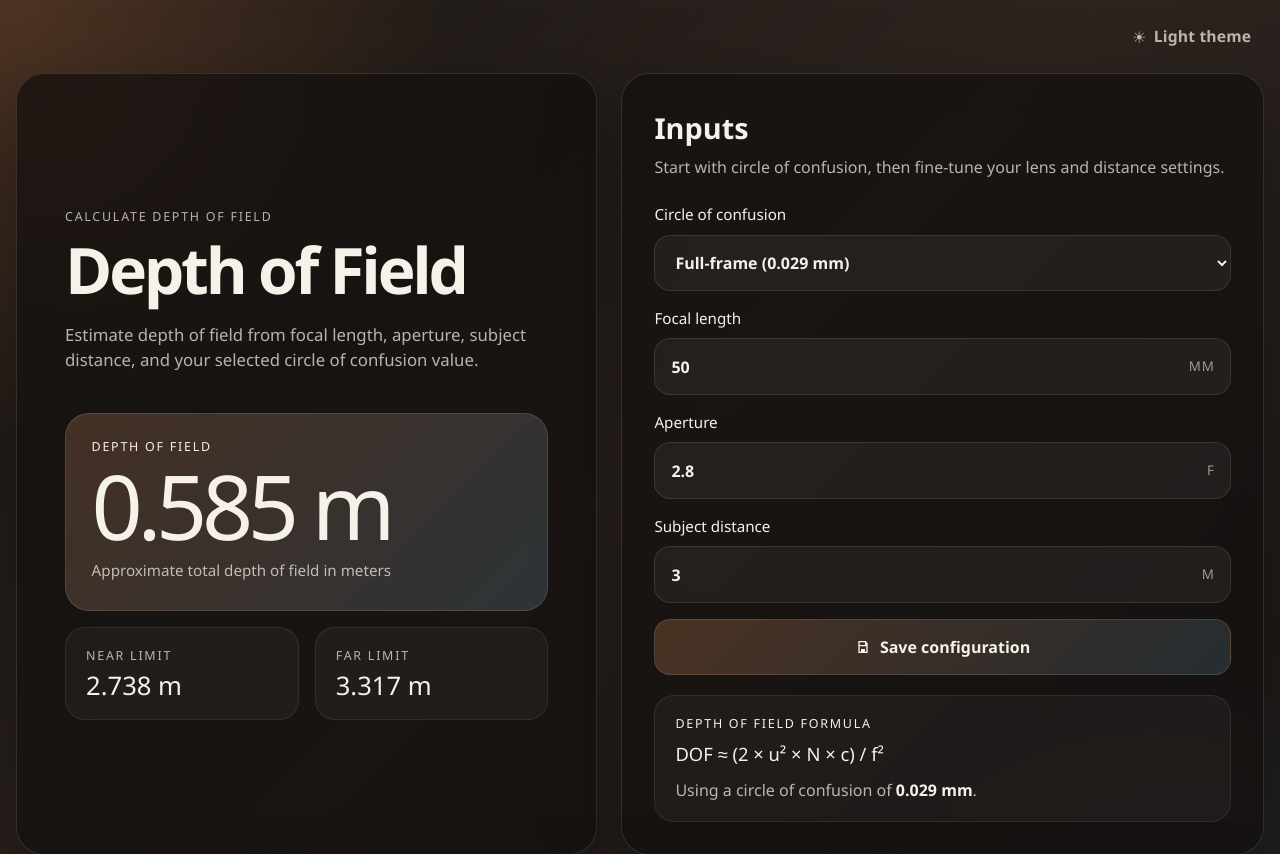
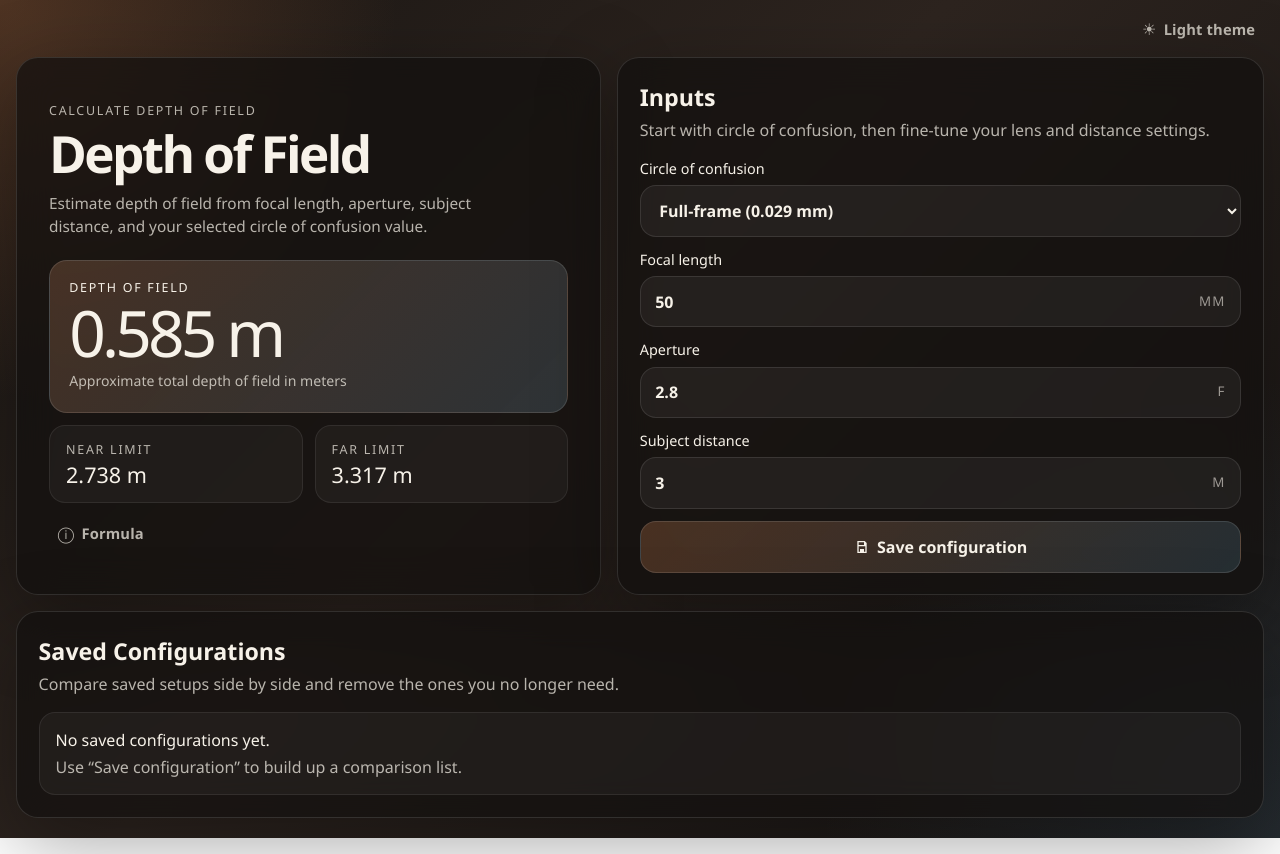
Before and after one commit to RalphvK/dof-calculator, a Vue app: page / in a window 1280 px wide. Shown: the top 854 px of the page. Built offline with nearby package versions, Linux system fonts and the light colour scheme.

Commit message:
Add formula toggle button and display for depth of field calculation

```diff
--- a/src/App.vue
+++ b/src/App.vue
@@ -17,6 +17,7 @@ const aperture = ref(2.8)
 const subjectDistance = ref(3)
 const savedConfigurations = ref([])
 const theme = ref('dark')
+const formulaOpen = ref(false)
 
 const subjectDistanceMm = computed(() => Math.max(Number(subjectDistance.value) || 0, 0) * 1000)
 const focalLengthMm = computed(() => Math.max(Number(focalLength.value) || 0, 0.1))
@@ -135,6 +136,10 @@ function toggleTheme() {
   theme.value = theme.value === 'dark' ? 'light' : 'dark'
 }
 
+function toggleFormula() {
+  formulaOpen.value = !formulaOpen.value
+}
+
 function formatDistance(distanceMm) {
   const distanceMeters = distanceMm / 1000
 
@@ -182,6 +187,31 @@ function formatDistance(distanceMm) {
           <p class="range-label">Far limit</p>
           <p class="range-value">{{ farDisplay }}</p>
         </article>
+      </div>
+
+      <button
+        class="theme-toggle formula-top-toggle"
+        type="button"
+        @click="toggleFormula"
+        :aria-expanded="formulaOpen"
+      >
+        <span class="theme-toggle-symbol" aria-hidden="true">ⓘ</span>
+        <span>Formula</span>
+      </button>
+
+      <div v-if="formulaOpen" class="formula-card">
+        <p class="formula-heading">Depth of field formula</p>
+        <p class="formula-line">DOF ≈ (2 × u² × N × c) / f²</p>
+        <p class="formula-copy">
+          Using a circle of confusion of <strong>{{ cocDisplay }} mm</strong>.
+        </p>
+        <div class="formula-vars">
+          <p><strong>DOF</strong>: total depth of field.</p>
+          <p><strong>u</strong>: distance from camera to subject.</p>
+          <p><strong>N</strong>: aperture as the f-number.</p>
+          <p><strong>c</strong>: acceptable circle of confusion diameter.</p>
+          <p><strong>f</strong>: focal length of the lens.</p>
+        </div>
       </div>
     </section>
 
@@ -240,13 +270,6 @@ function formatDistance(distanceMm) {
         <span>Save configuration</span>
       </button>
 
-      <div class="formula-card">
-        <p class="formula-heading">Depth of field formula</p>
-        <p class="formula-line">DOF ≈ (2 × u² × N × c) / f²</p>
-        <p class="formula-copy">
-          Using a circle of confusion of <strong>{{ cocDisplay }} mm</strong>.
-        </p>
-      </div>
     </section>
 
     <section class="saved-panel">
--- a/src/style.css
+++ b/src/style.css
@@ -87,15 +87,16 @@ select {
   min-height: 100vh;
   display: grid;
   grid-template-columns: minmax(280px, 0.95fr) minmax(320px, 1.05fr);
-  gap: 1.5rem;
-  padding: 1rem 0 2rem;
+  gap: 1rem;
+  padding: 0.75rem 0 1.25rem;
 }
 
 .topbar {
   grid-column: 1 / -1;
   display: flex;
   justify-content: flex-end;
-  margin-bottom: -0.5rem;
+  gap: 0.35rem;
+  margin-bottom: -0.35rem;
 }
 
 .hero-panel,
@@ -104,12 +105,12 @@ select {
   backdrop-filter: blur(18px);
   background: var(--panel-bg);
   border: 1px solid var(--border);
-  border-radius: 28px;
+  border-radius: 22px;
   box-shadow: var(--shadow);
 }
 
 .hero-panel {
-  padding: 3rem;
+  padding: 2rem;
   display: flex;
   flex-direction: column;
   justify-content: center;
@@ -117,7 +118,12 @@ select {
 
 .control-panel,
 .saved-panel {
-  padding: 2rem;
+  padding: 1.35rem;
+}
+
+.control-panel {
+  display: flex;
+  flex-direction: column;
 }
 
 .saved-panel {
@@ -155,49 +161,49 @@ h1,
 }
 
 h1 {
-  font-size: clamp(2.8rem, 5vw, 4.8rem);
-  line-height: 0.98;
+  font-size: clamp(2.2rem, 4vw, 3.6rem);
+  line-height: 1;
   letter-spacing: -0.05em;
-  margin-top: 0.8rem;
+  margin-top: 0.45rem;
 }
 
 .panel-header h2 {
-  font-size: 1.8rem;
-  margin-bottom: 0.35rem;
+  font-size: 1.45rem;
+  margin-bottom: 0.2rem;
 }
 
 .intro {
   max-width: 55ch;
-  margin-top: 1.25rem;
-  font-size: 1.05rem;
+  margin-top: 0.8rem;
+  font-size: 0.96rem;
 }
 
 .result-card {
-  margin-top: 2.5rem;
-  padding: 1.5rem 1.6rem 1.8rem;
-  border-radius: 24px;
+  margin-top: 1.35rem;
+  padding: 1.15rem 1.2rem 1.3rem;
+  border-radius: 18px;
   background: var(--card-strong);
   border: 1px solid var(--border);
 }
 
 .result-value {
   font-family: var(--font-display);
-  font-size: clamp(3.2rem, 7vw, 6.4rem);
-  line-height: 0.92;
+  font-size: clamp(2.4rem, 5vw, 4.8rem);
+  line-height: 0.94;
   letter-spacing: -0.06em;
-  margin-top: 0.5rem;
+  margin-top: 0.3rem;
 }
 
 .result-note {
-  margin-top: 0.75rem;
-  font-size: 0.95rem;
+  margin-top: 0.45rem;
+  font-size: 0.88rem;
 }
 
 .range-grid {
-  margin-top: 1rem;
+  margin-top: 0.75rem;
   display: grid;
   grid-template-columns: repeat(2, minmax(0, 1fr));
-  gap: 1rem;
+  gap: 0.75rem;
 }
 
 .range-card,
@@ -205,31 +211,31 @@ h1 {
 .saved-row,
 .saved-table-head,
 .empty-state {
-  padding: 1.2rem 1.25rem;
-  border-radius: 20px;
+  padding: 0.95rem 1rem;
+  border-radius: 16px;
   background: var(--card-bg);
   border: 1px solid var(--border-soft);
 }
 
 .range-value {
-  margin-top: 0.35rem;
-  font-size: 1.6rem;
+  margin-top: 0.2rem;
+  font-size: 1.35rem;
   line-height: 1.1;
 }
 
 .form-grid {
-  margin-top: 1.5rem;
+  margin-top: 1rem;
   display: grid;
-  gap: 1rem;
+  gap: 0.75rem;
 }
 
 .field {
   display: grid;
-  gap: 0.55rem;
+  gap: 0.35rem;
 }
 
 .field span {
-  font-size: 0.95rem;
+  font-size: 0.9rem;
 }
 
 .field select,
@@ -252,7 +258,7 @@ h1 {
   border: 1px solid var(--field-border);
   background: var(--field-bg);
   color: var(--text);
-  padding: 0.95rem 1rem;
+  padding: 0.8rem 0.9rem;
 }
 
 .field select:focus,
@@ -288,13 +294,13 @@ h1 {
 }
 
 .save-button {
-  margin-top: 1rem;
-  padding: 0.95rem 1rem;
+  margin-top: 0.75rem;
+  padding: 0.8rem 0.9rem;
   background: var(--button-bg);
   display: inline-flex;
   align-items: center;
   justify-content: center;
-  gap: 0.55rem;
+  gap: 0.45rem;
 }
 
 .button-icon {
@@ -304,14 +310,14 @@ h1 {
 }
 
 .delete-button {
-  padding: 0.7rem 0.8rem;
+  padding: 0.6rem 0.7rem;
   background: var(--button-secondary);
 }
 
 .theme-toggle {
   width: auto;
   min-width: 0;
-  padding: 0.55rem 0.8rem;
+  padding: 0.4rem 0.55rem;
   background: transparent;
   border: 0;
   border-radius: 0;
@@ -319,7 +325,7 @@ h1 {
   align-items: center;
   gap: 0.45rem;
   color: var(--muted);
-  font-size: 0.98rem;
+  font-size: 0.92rem;
   font-weight: 600;
   letter-spacing: 0.01em;
 }
@@ -339,36 +345,50 @@ h1 {
 }
 
 .formula-card {
-  margin-top: 1.25rem;
+  margin-top: 0.55rem;
+}
+
+.formula-top-toggle {
+  margin-top: 0.75rem;
+  align-self: flex-start;
 }
 
 .formula-line {
-  margin-top: 0.4rem;
+  margin-top: 0.25rem;
   font-family: var(--font-display);
-  font-size: 1.15rem;
+  font-size: 1rem;
 }
 
 .formula-copy {
-  margin-top: 0.6rem;
+  margin-top: 0.4rem;
+  font-size: 0.9rem;
+}
+
+.formula-vars {
+  margin-top: 0.55rem;
+  display: grid;
+  gap: 0.25rem;
+  font-size: 0.88rem;
+  color: var(--muted);
 }
 
 .saved-list {
-  margin-top: 1.5rem;
+  margin-top: 1rem;
   display: grid;
-  gap: 0.9rem;
+  gap: 0.7rem;
 }
 
 .saved-table {
   display: grid;
   grid-template-columns: 0.95fr 1fr 1fr 1fr 1fr 92px;
-  gap: 0.75rem;
+  gap: 0.6rem;
   align-items: center;
 }
 
 .saved-table-head {
-  padding-top: 0.85rem;
-  padding-bottom: 0.85rem;
-  font-size: 0.82rem;
+  padding-top: 0.7rem;
+  padding-bottom: 0.7rem;
+  font-size: 0.74rem;
   text-transform: uppercase;
   letter-spacing: 0.12em;
   color: var(--muted);
@@ -388,9 +408,9 @@ h1 {
 }
 
 .empty-state {
-  margin-top: 1.5rem;
+  margin-top: 1rem;
   display: grid;
-  gap: 0.35rem;
+  gap: 0.2rem;
 }
 
 strong {
@@ -432,7 +452,7 @@ strong {
   .hero-panel,
   .control-panel,
   .saved-panel {
-    padding: 1.5rem;
+    padding: 1.15rem;
   }
 }
 
@@ -457,7 +477,7 @@ strong {
 @media (max-width: 560px) {
   .shell {
     width: min(100%, calc(100% - 1rem));
-    gap: 1rem;
+    gap: 0.75rem;
   }
 
   .range-grid,
```
